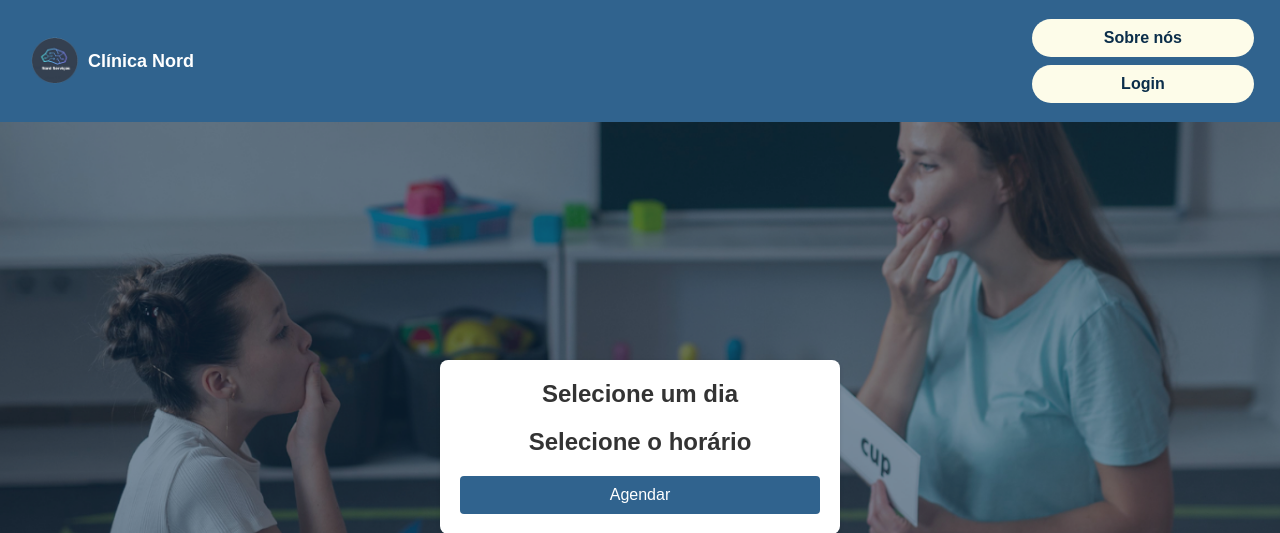
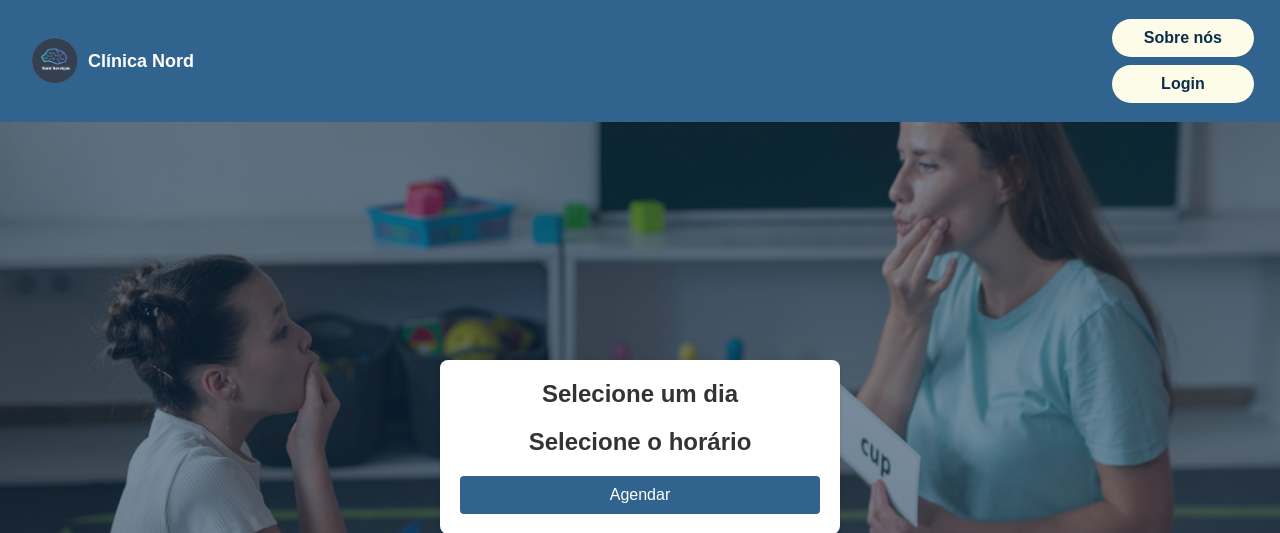
Before and after one commit to ClinicaNord/ClinicaNord, a Spring Boot app: page /agendamento.html in a window 1280 px wide. Shown: the top 533 px of the page. Run offline with Spring Boot 4, Linux system fonts and the light colour scheme.

Commit message:
Update agendamento.css

```diff
--- a/src/main/resources/static/style/agendamento.css
+++ b/src/main/resources/static/style/agendamento.css
@@ -53,7 +53,8 @@ header .logo img {
 /* Botão */
 header nav button {
       margin-left: 10px;
-      padding: 10px 20px;
+
+      padding: 10px 0px;
       margin: 4px;
       border: none;
       border-radius: 20px;
@@ -62,15 +63,17 @@ header nav button {
       font-weight: bold;
       cursor: pointer;
       transition: 0.3s;
+
     }
 
-    header nav button:hover {
+     header nav button:hover {
       background: #0f304c;
       color: #fff;
     }
     header nav .btn-inicio a {
       text-decoration: none;
       color: #0b2e4a;
+
     }
     header nav .btn-sobrenos a:hover {
       text-decoration: none;
```
